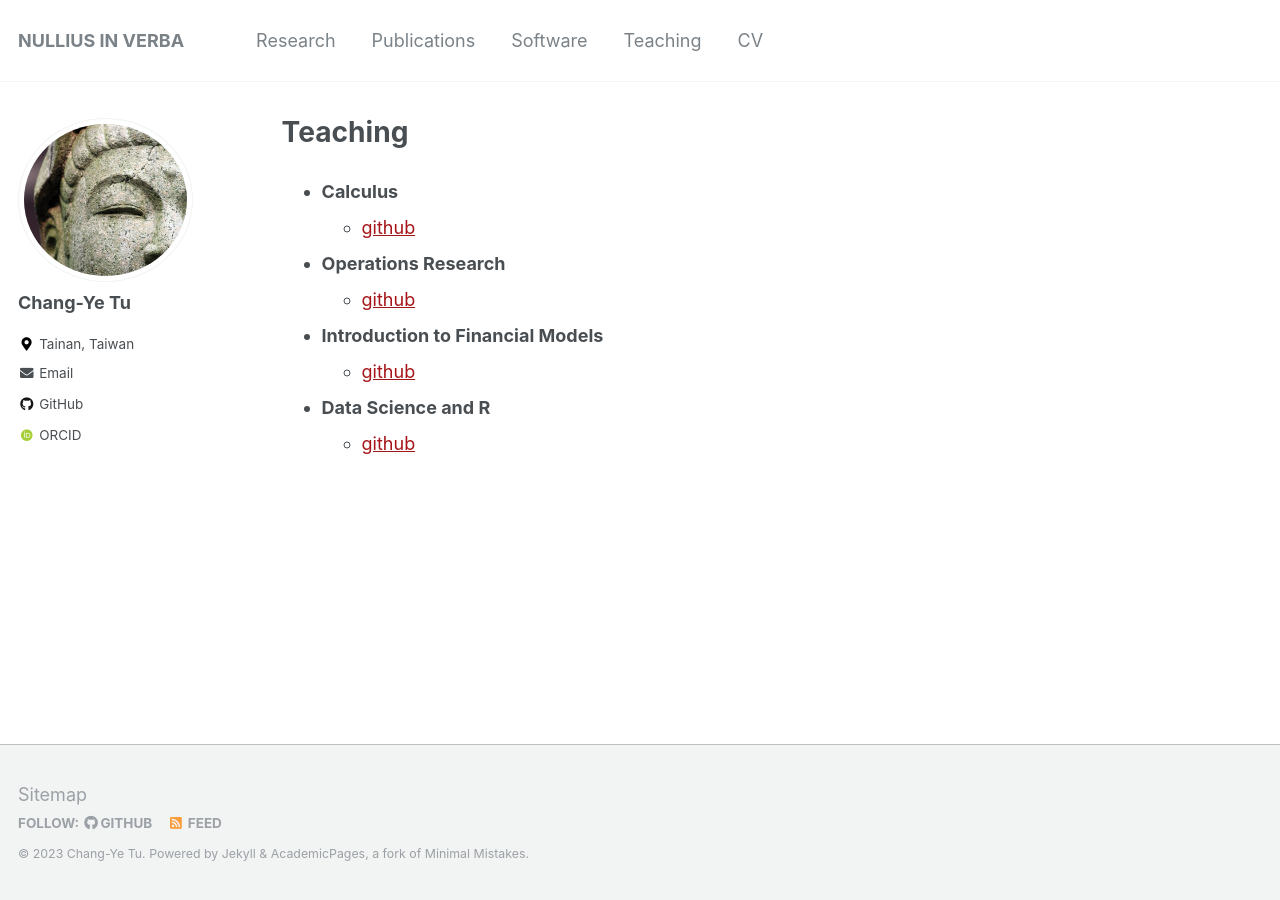
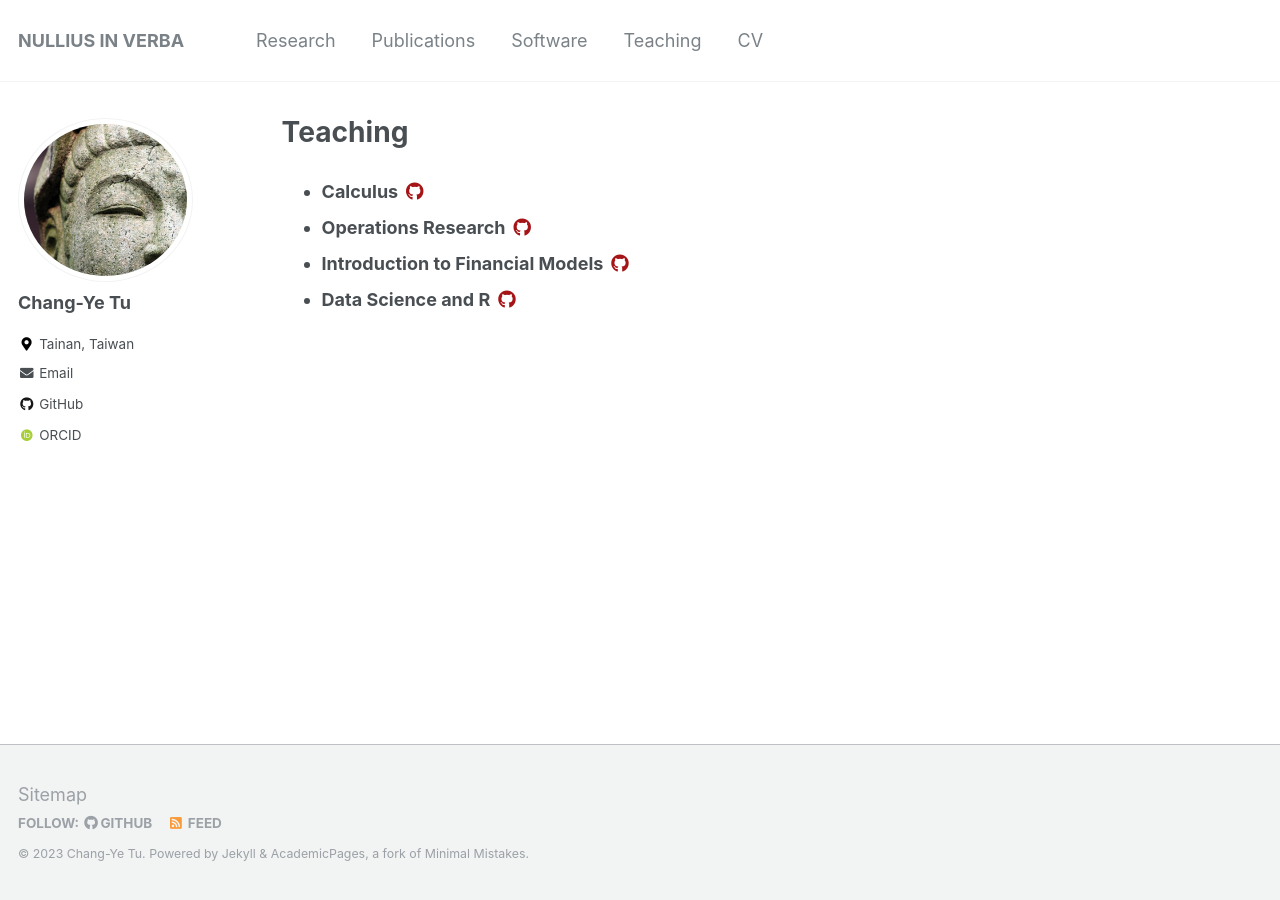
Before and after one commit to chang-ye-tu/chang-ye-tu.github.io, a Jekyll site: the page built from _pages/teaching.md, in a window 1280 px wide. Built offline with Jekyll 4.4.1, drawn with Linux system fonts in a browser that asks for light colours; some web fonts are replaced.

Commit message:
update teaching.md

```diff
--- a/_pages/teaching.md
+++ b/_pages/teaching.md
@@ -3,14 +3,7 @@ permalink: /teaching/
 title: "Teaching"
 ---
 
-- **Calculus**
-  - [github](https://github.com/chang-ye-tu/calc)
-
-- **Operations Research**
-  - [github](https://github.com/chang-ye-tu/or)
-
-- **Introduction to Financial Models**
-  - [github](https://github.com/chang-ye-tu/fin)
-
-- **Data Science and R**
-  - [github](https://github.com/chang-ye-tu/r)
+- **Calculus** <a href="https://github.com/chang-ye-tu/calc"><i class="fab fa-fw fa-github zoom" aria-hidden="true"></i></a>
+- **Operations Research** <a href="https://github.com/chang-ye-tu/or"><i class="fab fa-fw fa-github zoom" aria-hidden="true"></i></a>
+- **Introduction to Financial Models** <a href="https://github.com/chang-ye-tu/fin"><i class="fab fa-fw fa-github zoom" aria-hidden="true"></i></a>
+- **Data Science and R** <a href="https://github.com/chang-ye-tu/r"><i class="fab fa-fw fa-github zoom" aria-hidden="true"></i></a>
```
